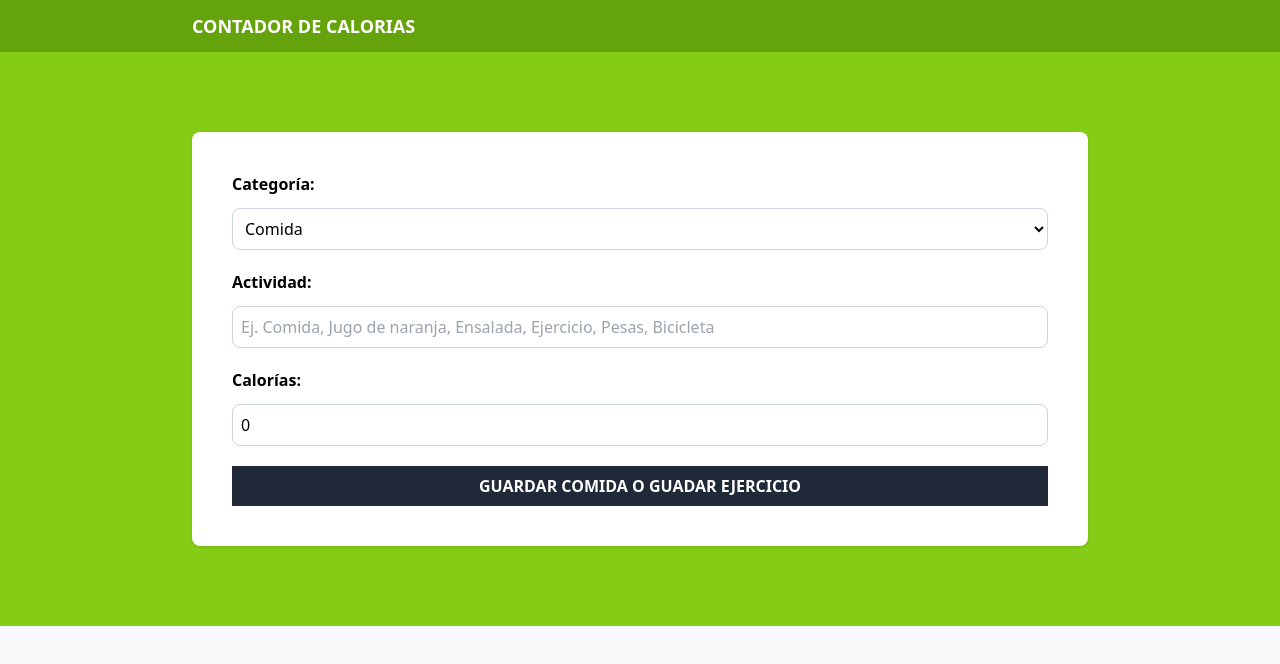
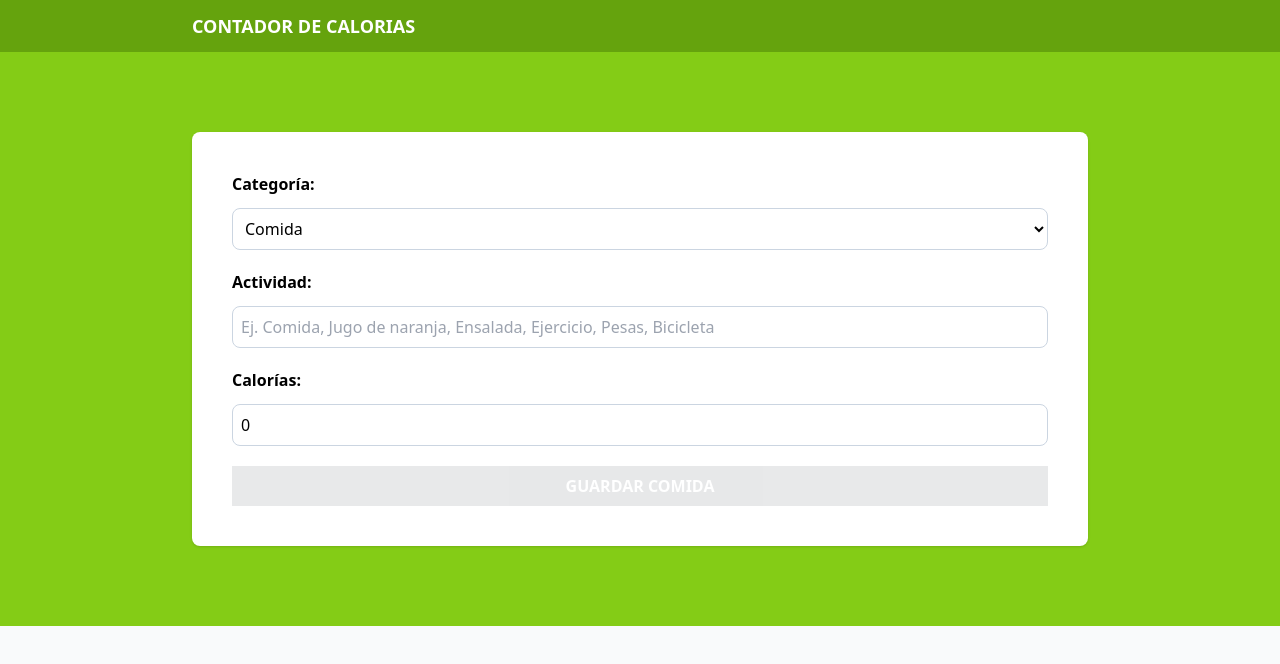
Before and after one commit to javierdesant/calorie-tracker, a React (Vite) app: page / in a window 1280 px wide. Shown: the top 664 px of the page. Built offline with nearby package versions, Linux system fonts and the light colour scheme.

Commit message:
Add input validation for the form

```diff
--- a/src/components/Form.tsx
+++ b/src/components/Form.tsx
@@ -1,6 +1,6 @@
 import { useState } from "react";
 import { FunctionComponent } from "react";
-import { Category } from "../types/index.ts";
+import { Category, Activity } from "../types/index.ts";
 import categories from "../data/categories.ts";
 
 interface FormProps {
@@ -9,17 +9,23 @@
 
 const Form: FunctionComponent<FormProps> = () => {
 
-    const [activity, setActivity] = useState({
+    const [activity, setActivity] = useState<Activity>({
         category: 1,
         name: '',
         calories: 0
     });
 
     const handleChange = (e: React.ChangeEvent<HTMLSelectElement> | React.ChangeEvent<HTMLInputElement>) => {
+        const isNumberField = ['category', 'calories'].includes(e.target.id);
         setActivity({
             ...activity,
-            [e.target.id]: e.target.value
+            [e.target.id]: isNumberField ? +e.target.value : e.target.value
         });
+    }
+
+    const isValidActivity = () => {
+        const { name, calories } = activity;
+        return name.trim() !== '' && calories > 0;
     }
 
     return (
@@ -71,8 +77,10 @@
 
             <input
                 type="submit"
-                className="bg-gray-800 hover:bg-gray-900 w-full p-2 font-bold uppercase text-white cursor-pointer"
-                value="Guardar comida o guadar ejercicio"
+                className="bg-gray-800 hover:bg-gray-900 w-full p-2 font-bold
+                    uppercase text-white cursor-pointer disabled:opacity-10"
+                value={activity.category === 1 ? 'Guardar Comida' : 'Guardar Ejercicio'}
+                disabled={!isValidActivity()}
             />
         </form>
      );
--- a/src/types/index.ts
+++ b/src/types/index.ts
@@ -2,3 +2,9 @@
     id: number;
     name: string;
 }
+
+export type Activity = {
+    category: number;
+    name: string;
+    calories: number;
+}
```
